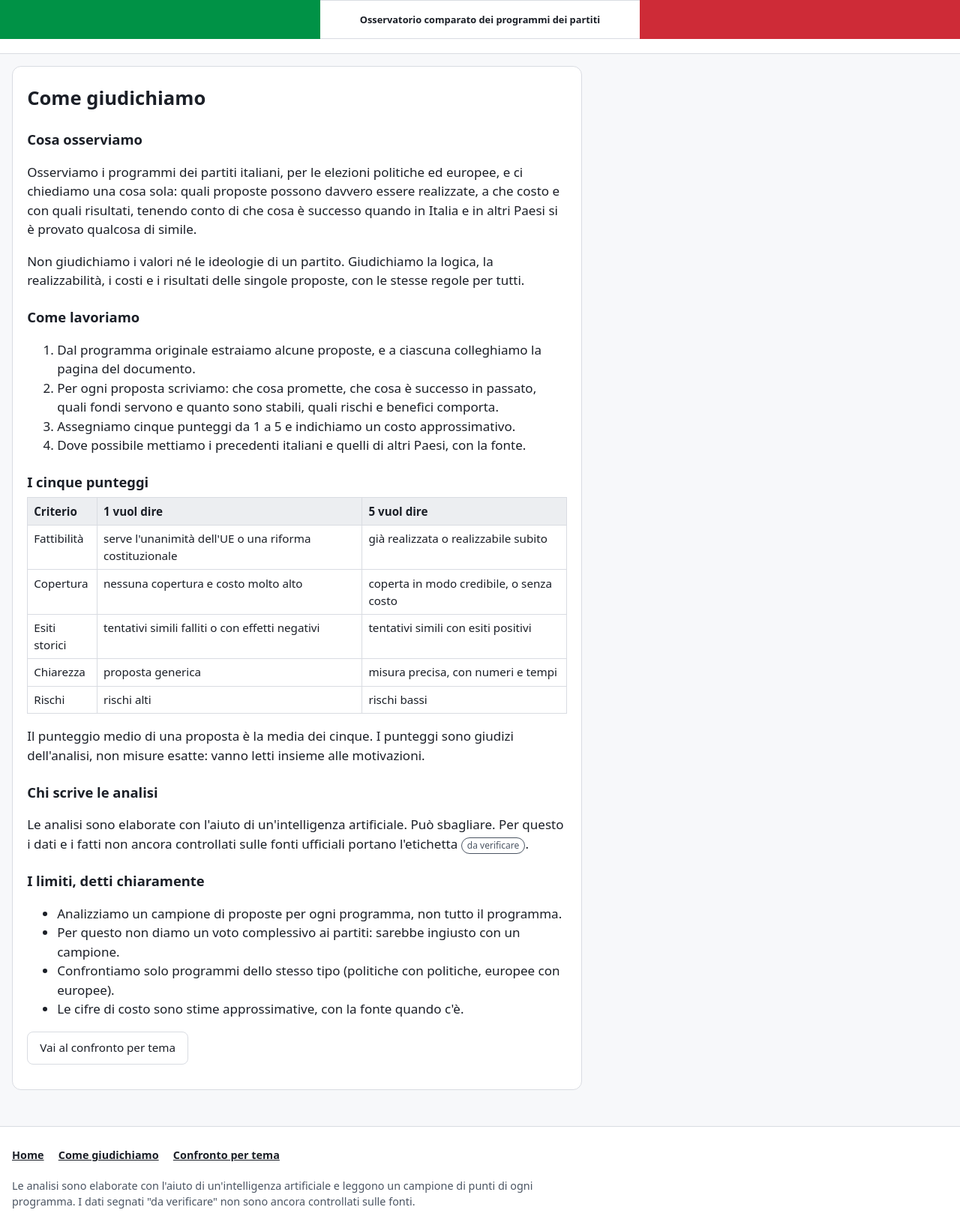
After one commit to Giorgino79/iprogrammideipartiti, a Django app: page /come-giudichiamo/ in a window 1280 px wide. The commit adds this page. Shown: the whole page at 75% size. Run offline with Django 5.2, Linux system fonts and the light colour scheme; data that the repository does not hold is empty.

Commit message:
Metodo, piede, confronto per tema, cinque punteggi e costi
Pagina "Come giudichiamo" e piede con menu in ogni pagina. Al posto del solo
giudizio di fattibilita' ora cinque punteggi 1-5, costo approssimativo ed
etichetta "da verificare". Pagina di confronto per tema con colonne affiancate.
Simboli dei partiti circolari come sulla scheda. Tolte le scritte
sinistra/destra/centro dalla home. Nome del sito: Osservatorio comparato.

Co-Authored-By: Claude Sonnet 5.5 <noreply@anthropic.com>

```diff
--- a/analisi/urls.py
+++ b/analisi/urls.py
@@ -6,4 +6,7 @@ urlpatterns = [
     path('', views.home, name='home'),
     path('partito/<slug:slug>/', views.partito, name='partito'),
     path('programma/<int:pk>/', views.programma, name='programma'),
+    path('come-giudichiamo/', views.metodo, name='metodo'),
+    path('confronto/', views.confronto, name='confronto'),
+    path('confronto/<slug:slug>/', views.confronto_tema, name='confronto_tema'),
 ]
--- a/analisi/views.py
+++ b/analisi/views.py
@@ -1,6 +1,6 @@
 from django.shortcuts import get_object_or_404, render
 
-from .models import Partito, Programma
+from .models import Commento, Partito, Programma, Tema
 
 
 def home(request):
@@ -22,3 +22,23 @@ def programma(request, pk):
         'partito': programma.partito,
         'commenti': programma.commenti.all(),
     })
+
+
+def metodo(request):
+    return render(request, 'analisi/metodo.html', {'voti': Commento.VOTI})
+
+
+def confronto(request):
+    return render(request, 'analisi/confronto.html', {'temi': Tema.objects.all()})
+
+
+def confronto_tema(request, slug):
+    tema = get_object_or_404(Tema, slug=slug)
+    ambito = request.GET.get('ambito', '')
+    commenti = (tema.commenti.select_related('programma', 'programma__partito')
+                .order_by('programma__partito__ordine', 'programma__anno', 'ordine'))
+    if ambito in (Programma.ITALIANO, Programma.EUROPEO):
+        commenti = commenti.filter(programma__ambito=ambito)
+    return render(request, 'analisi/confronto_tema.html', {
+        'tema': tema, 'commenti': commenti, 'ambito': ambito, 'voti': Commento.VOTI,
+    })
--- a/static/analisi/stile.css
+++ b/static/analisi/stile.css
@@ -31,9 +31,9 @@ h2.titoletto { font-size: .85rem; text-transform: uppercase; letter-spacing: .06
 .simbolo { flex: 0 0 auto; width: 64px; height: 64px; border-radius: 50%; display: grid; place-items: center;
            border: 3px solid var(--bordo); background: #fff; text-decoration: none; font-weight: 700; font-size: .8rem; overflow: hidden; }
 .simbolo img { width: 100%; height: 100%; object-fit: contain; }
-.simbolo.con-logo { display: flex; align-items: center; justify-content: center; width: auto; min-width: 0; max-width: none; height: 64px; border-radius: 12px; padding: 3px; background: #fff; }
-.simbolo.con-logo img { display: block; width: auto; height: 100%; max-width: 96px; object-fit: contain; }
-.simbolo.attivo.con-logo { box-shadow: 0 0 0 3px currentColor; }
+.simbolo.con-logo { padding: 0; border-width: 3px; background: #fff; overflow: hidden; }
+.simbolo.con-logo img { width: 100%; height: 100%; object-fit: cover; border-radius: 50%; }
+.simbolo.attivo { box-shadow: 0 0 0 3px currentColor; }
 .simbolo.SX { border-color: var(--rosso); color: var(--rosso); }
 .simbolo.DX { border-color: var(--blu); color: var(--blu); }
 .simbolo.CE { border-color: var(--neutro); color: var(--neutro); }
@@ -89,8 +89,6 @@ h1 .anno { display: inline; margin-left: .4rem; }
 @media (max-width: 900px) {
   .testata { position: static; }
   .simbolo { width: 52px; height: 52px; }
-  .simbolo.con-logo { height: 52px; }
-  .simbolo.con-logo img { max-width: 80px; }
   .due-colonne { grid-template-columns: 1fr; }
   .originale { position: static; }
   #pdf { height: 60vh; min-height: 300px; }
@@ -99,6 +97,48 @@ h1 .anno { display: inline; margin-left: .4rem; }
 
 /* Telefoni stretti: la destra va su una seconda riga */
 @media (max-width: 640px) {
+  .bandiera { height: auto; min-height: 56px; grid-template-columns: 1fr 2.2fr 1fr; }
+  .bandiera .bianco { padding: .3rem .4rem; font-size: .75rem; }
   .simboli { grid-template-columns: 1fr auto 1fr; }
   .gruppo.dx { grid-column: 1 / -1; grid-row: 2; flex-wrap: wrap; }
 }
+
+/* Card neutre (confronti) */
+.card.neutra { border-left-color: var(--neutro); background: var(--neutro-chiaro); }
+.card.neutra:hover { background: var(--neutro); color: #fff; }
+.invito { color: var(--neutro); }
+
+/* Punteggi */
+.voti { margin: .4rem 0 .6rem; }
+.voto { display: grid; grid-template-columns: 8.5rem 1fr 1.2rem; align-items: center; gap: .5rem; font-size: .9rem; margin: .15rem 0; }
+.barra { height: 8px; border-radius: 4px; background: var(--bordo); position: relative; overflow: hidden; }
+.barra::after { content: ""; position: absolute; inset: 0 auto 0 0; width: calc(var(--v) * 20%); background: var(--testo); border-radius: 4px; }
+.media { margin: .4rem 0 0; }
+.etichetta { display: inline-block; font-size: .75rem; padding: .05rem .45rem; border: 1px solid var(--neutro); border-radius: 999px; color: var(--neutro); white-space: nowrap; }
+.costo { margin: .4rem 0; }
+.tema { margin: .4rem 0; font-size: .95rem; }
+
+/* Confronto per tema: colonne affiancate, una sotto l'altra sul telefono */
+.filtri { display: flex; flex-wrap: wrap; gap: .5rem; }
+.tasto-filtro { display: inline-block; padding: .5rem .9rem; border: 1px solid var(--bordo); border-radius: 999px; text-decoration: none; background: #fff; min-height: 44px; line-height: 1.8; }
+.tasto-filtro.on { background: var(--testo); color: #fff; border-color: var(--testo); }
+.colonne-confronto { display: grid; grid-template-columns: repeat(auto-fill, minmax(280px, 1fr)); gap: 1rem; align-items: start; }
+.commento.confronto { border-top: 6px solid var(--neutro); }
+.commento.confronto.SX { border-top-color: var(--rosso); }
+.commento.confronto.DX { border-top-color: var(--blu); }
+.partito-riga { display: flex; align-items: center; gap: .6rem; }
+.partito-riga img { width: 44px; height: 44px; border-radius: 50%; object-fit: cover; }
+.commento.confronto .voto { grid-template-columns: 7rem 1fr 1.2rem; }
+
+/* Pagine di testo */
+.testo { max-width: 760px; background: #fff; border: 1px solid var(--bordo); border-radius: 12px; padding: 1rem 1.2rem; }
+.testo h2 { font-size: 1.15rem; margin: 1.4rem 0 .4rem; }
+.tabella { width: 100%; border-collapse: collapse; font-size: .95rem; }
+.tabella th, .tabella td { border: 1px solid var(--bordo); padding: .4rem .5rem; text-align: left; vertical-align: top; }
+.tabella th { background: var(--neutro-chiaro); }
+
+/* Piede */
+.piede { margin-top: 2rem; padding: 1rem; border-top: 1px solid var(--bordo); background: #fff; color: var(--neutro); font-size: .9rem; }
+.menu-piede { display: flex; flex-wrap: wrap; gap: .5rem 1.2rem; margin-bottom: .5rem; }
+.menu-piede a { color: var(--testo); font-weight: 600; padding: .4rem 0; min-height: 44px; display: inline-flex; align-items: center; }
+.piede p { max-width: 760px; margin: 0; }
--- /dev/null
+++ b/templates/analisi/_voti.html
@@ -0,0 +1,6 @@
+<div class="voti">
+  {% for nome, v in c.voti %}
+    {% if v %}<div class="voto"><span>{{ nome }}</span><span class="barra" style="--v:{{ v }}"></span><b>{{ v }}</b></div>{% endif %}
+  {% endfor %}
+  {% if c.media %}<p class="media">Punteggio medio: <b>{{ c.media }}</b> su 5{% if c.da_verificare %} <span class="etichetta">da verificare</span>{% endif %}</p>{% endif %}
+</div>
--- /dev/null
+++ b/templates/analisi/metodo.html
@@ -0,0 +1,49 @@
+{% extends 'base.html' %}
+{% block title %}Come giudichiamo{% endblock %}
+{% block contenuto %}
+<article class="testo">
+<h1>Come giudichiamo</h1>
+
+<h2>Cosa osserviamo</h2>
+<p>Osserviamo i programmi dei partiti italiani, per le elezioni politiche ed europee, e ci chiediamo una cosa sola:
+   quali proposte possono davvero essere realizzate, a che costo e con quali risultati, tenendo conto di che cosa è
+   successo quando in Italia e in altri Paesi si è provato qualcosa di simile.</p>
+<p>Non giudichiamo i valori né le ideologie di un partito. Giudichiamo la logica, la realizzabilità, i costi e i
+   risultati delle singole proposte, con le stesse regole per tutti.</p>
+
+<h2>Come lavoriamo</h2>
+<ol>
+  <li>Dal programma originale estraiamo alcune proposte, e a ciascuna colleghiamo la pagina del documento.</li>
+  <li>Per ogni proposta scriviamo: che cosa promette, che cosa è successo in passato, quali fondi servono e quanto sono stabili, quali rischi e benefici comporta.</li>
+  <li>Assegniamo cinque punteggi da 1 a 5 e indichiamo un costo approssimativo.</li>
+  <li>Dove possibile mettiamo i precedenti italiani e quelli di altri Paesi, con la fonte.</li>
+</ol>
+
+<h2>I cinque punteggi</h2>
+<table class="tabella">
+  <thead><tr><th>Criterio</th><th>1 vuol dire</th><th>5 vuol dire</th></tr></thead>
+  <tbody>
+    <tr><td>Fattibilità</td><td>serve l'unanimità dell'UE o una riforma costituzionale</td><td>già realizzata o realizzabile subito</td></tr>
+    <tr><td>Copertura</td><td>nessuna copertura e costo molto alto</td><td>coperta in modo credibile, o senza costo</td></tr>
+    <tr><td>Esiti storici</td><td>tentativi simili falliti o con effetti negativi</td><td>tentativi simili con esiti positivi</td></tr>
+    <tr><td>Chiarezza</td><td>proposta generica</td><td>misura precisa, con numeri e tempi</td></tr>
+    <tr><td>Rischi</td><td>rischi alti</td><td>rischi bassi</td></tr>
+  </tbody>
+</table>
+<p>Il punteggio medio di una proposta è la media dei cinque. I punteggi sono giudizi dell'analisi, non misure
+   esatte: vanno letti insieme alle motivazioni.</p>
+
+<h2>Chi scrive le analisi</h2>
+<p>Le analisi sono elaborate con l'aiuto di un'intelligenza artificiale. Può sbagliare. Per questo i dati e i fatti non
+   ancora controllati sulle fonti ufficiali portano l'etichetta <span class="etichetta">da verificare</span>.</p>
+
+<h2>I limiti, detti chiaramente</h2>
+<ul>
+  <li>Analizziamo un campione di proposte per ogni programma, non tutto il programma.</li>
+  <li>Per questo non diamo un voto complessivo ai partiti: sarebbe ingiusto con un campione.</li>
+  <li>Confrontiamo solo programmi dello stesso tipo (politiche con politiche, europee con europee).</li>
+  <li>Le cifre di costo sono stime approssimative, con la fonte quando c'è.</li>
+</ul>
+<p><a class="tasto" href="{% url 'confronto' %}">Vai al confronto per tema</a></p>
+</article>
+{% endblock %}
--- a/templates/base.html
+++ b/templates/base.html
@@ -3,14 +3,14 @@
 <head>
   <meta charset="utf-8">
   <meta name="viewport" content="width=device-width, initial-scale=1">
-  <title>{% block title %}Analisi programmi dei partiti{% endblock %}</title>
+  <title>{% block title %}Osservatorio comparato dei programmi dei partiti{% endblock %}</title>
   <link rel="stylesheet" href="{% static 'analisi/stile.css' %}">
 </head>
 <body>
 <header class="testata">
-  <a class="bandiera" href="{% url 'home' %}" aria-label="Analisi programmi dei partiti - home">
+  <a class="bandiera" href="{% url 'home' %}" aria-label="Osservatorio comparato dei programmi dei partiti - home">
     <span class="verde"></span>
-    <span class="bianco"><strong>Analisi programmi dei partiti</strong></span>
+    <span class="bianco"><strong>Osservatorio comparato dei programmi dei partiti</strong></span>
     <span class="rosso"></span>
   </a>
   <nav class="simboli" aria-label="Partiti">
@@ -22,6 +22,15 @@
 <main class="pagina">
   {% block contenuto %}{% endblock %}
 </main>
+<footer class="piede">
+  <nav class="menu-piede" aria-label="Menu">
+    <a href="{% url 'home' %}">Home</a>
+    <a href="{% url 'metodo' %}">Come giudichiamo</a>
+    <a href="{% url 'confronto' %}">Confronto per tema</a>
+  </nav>
+  <p>Le analisi sono elaborate con l'aiuto di un'intelligenza artificiale e leggono un campione di punti di ogni programma.
+     I dati segnati "da verificare" non sono ancora controllati sulle fonti.</p>
+</footer>
 {% block script %}{% endblock %}
 </body>
 </html>
```
Also changed, not shown: analisi/admin.py (+7 -1 lines), analisi/dati_voti.py (added, +95 -0 lines), analisi/management/commands/carica_esempio.py (+13 -1 lines), analisi/models.py (+47 -1 lines), templates/analisi/confronto.html (added, +11 -0 lines), templates/analisi/confronto_tema.html (added, +27 -0 lines), templates/analisi/home.html (+11 -10 lines), templates/analisi/programma.html (+4 -5 lines), analisi/migrations/0004_tema_commento_costo_commento_voto_chiarezza_and_more.py (added), media/loghi/azione.png, media/loghi/fi.png, media/loghi/lega.png.
